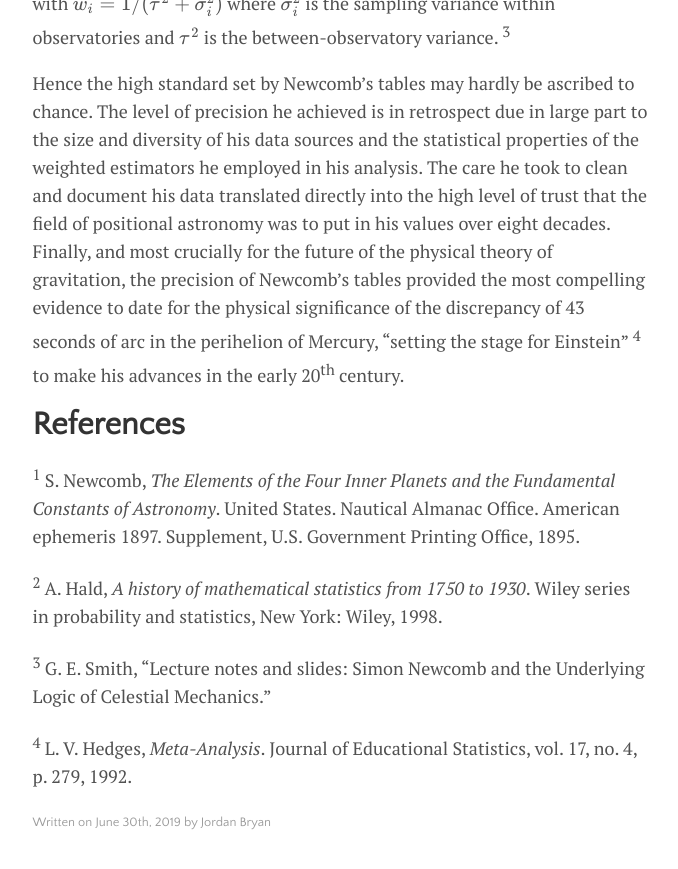
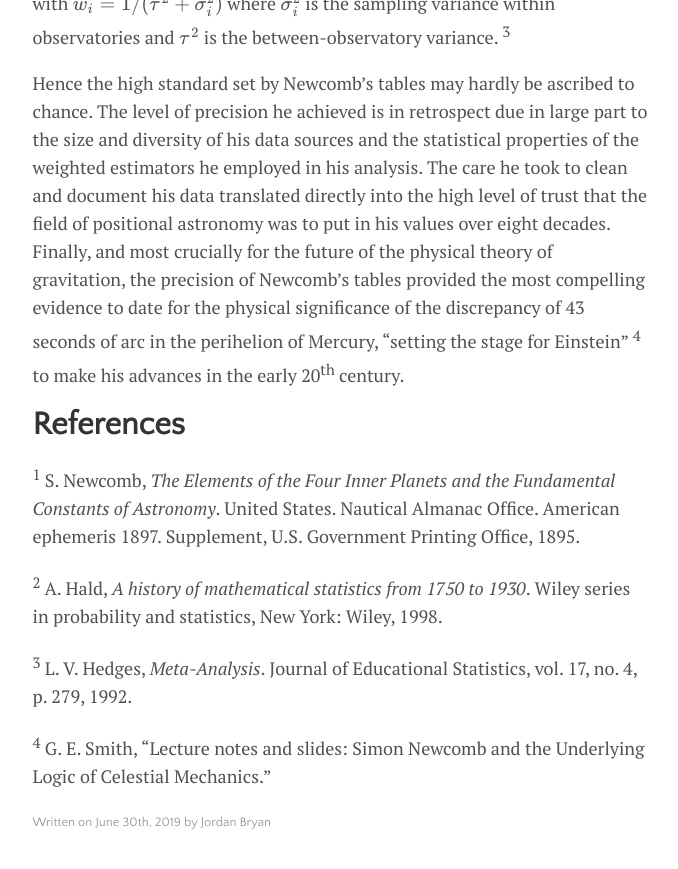
Before and after one commit to j-g-b/j-g-b.github.io, a Jekyll site: the page built from _posts/2019-06-30-newcomb.md, in a window 1280 px wide and 900 px high, scrolled down 6390 px. Shown: the top 869 px of the window, without its empty margins (300-978 px from the left). Built offline with Jekyll 4.4.1, drawn with Linux system fonts in a browser that asks for light colours; formulas are drawn with MathJax 3.

Commit message:
fixed reference order

```diff
--- a/_posts/2019-06-30-newcomb.md
+++ b/_posts/2019-06-30-newcomb.md
@@ -107,6 +107,6 @@ Hence the high standard set by Newcomb's tables may hardly be ascribed to chance
 
 <sup>2</sup> A. Hald, *A history of mathematical statistics from 1750 to 1930*. Wiley series in probability and statistics, New York: Wiley, 1998.
 
-<sup>3</sup> G. E. Smith, “Lecture notes and slides: Simon Newcomb and the Underlying Logic of Celestial Mechanics.”
+<sup>3</sup> L. V. Hedges, *Meta-Analysis*. Journal of Educational Statistics, vol. 17, no. 4, p. 279, 1992.
 
-<sup>4</sup> L. V. Hedges, *Meta-Analysis*. Journal of Educational Statistics, vol. 17, no. 4, p. 279, 1992.
+<sup>4</sup> G. E. Smith, “Lecture notes and slides: Simon Newcomb and the Underlying Logic of Celestial Mechanics.”
```
